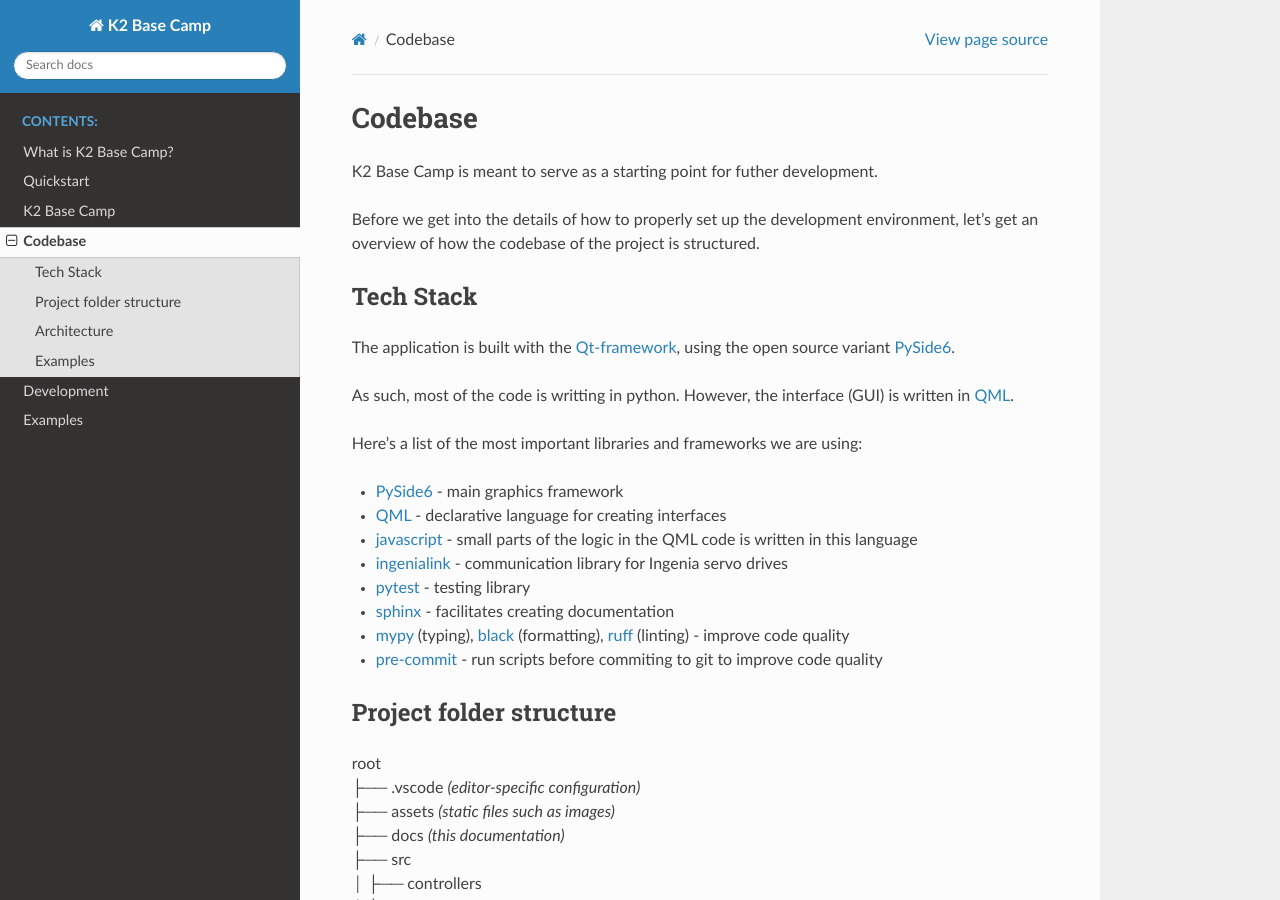
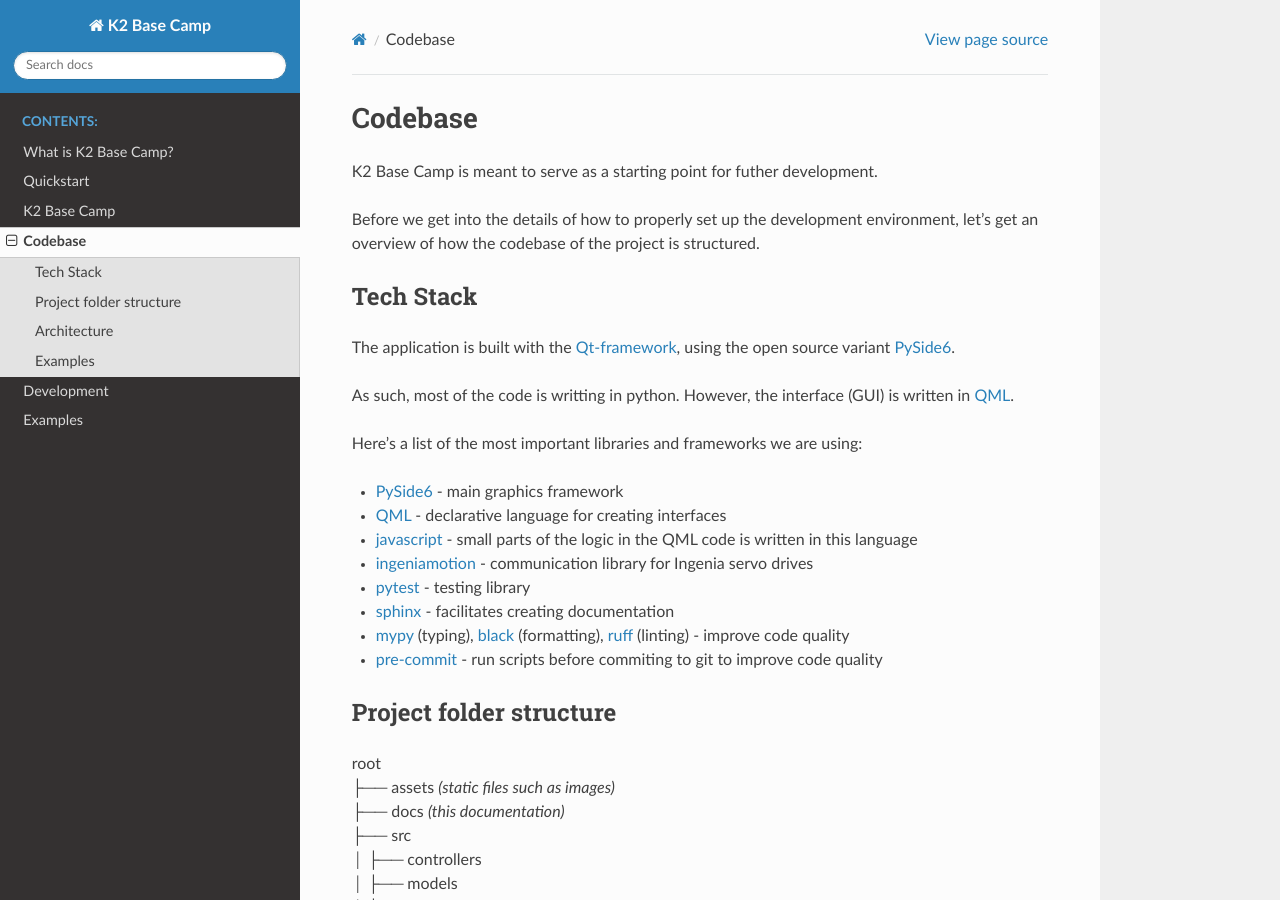
Before and after one commit to ingeniamc/ingeniajumpstart, a Sphinx documentation site: the page built from docs/source/pages/code_overview.rst, in a window 1280 px wide and 900 px high. Built offline with Sphinx 7.4.7 and the Read the Docs theme 2.0.0, drawn with Linux system fonts in a browser that asks for light colours.

Commit message:
DR0053A-146 PR improvements

```diff
--- a/docs/source/pages/code_overview.rst
+++ b/docs/source/pages/code_overview.rst
@@ -17,7 +17,7 @@
 * `PySide6 <https://doc.qt.io/qtforpython-6/>`_ - main graphics framework
 * `QML <https://doc.qt.io/qt-6/qmlapplications.html>`_ - declarative language for creating interfaces
 * `javascript <https://en.wikipedia.org/wiki/JavaScript>`_ - small parts of the logic in the QML code is written in this language
-* `ingenialink <https://distext.ingeniamc.com/doc/ingenialink-python/latest/>`_ - communication library for Ingenia servo drives
+* `ingeniamotion <https://distext.ingeniamc.com/doc/ingeniamotion/0.7.0/>`_ - communication library for Ingenia servo drives
 * `pytest <https://docs.pytest.org/en/7.4.x/>`_ - testing library
 * `sphinx <https://www.sphinx-doc.org/en/master/>`_ - facilitates creating documentation
 * `mypy <https://mypy.readthedocs.io/en/stable/index.html>`_ (typing), `black <https://black.readthedocs.io/en/stable/>`_ (formatting), `ruff <https://docs.astral.sh/ruff/>`_ (linting) - improve code quality
@@ -27,7 +27,6 @@
 ========================
 
 | root
-| ├── .vscode *(editor-specific configuration)*
 | ├── assets *(static files such as images)*
 | ├── docs *(this documentation)*
 | ├── src
--- a/docs/source/pages/development.rst
+++ b/docs/source/pages/development.rst
@@ -9,7 +9,7 @@
 
 The only difference is that we need to include the ``-d`` flag when installing the dependencies::
 
-    pipenv install --ignore-pipfile
+    pipenv install -d --ignore-pipfile
 
 .. WARNING::
     Unless otherwise specified, all commands should be run inside the virtual environment. If you get errors about missing packages, it's likely you forgot to do so or are using the wrong environment.
```
